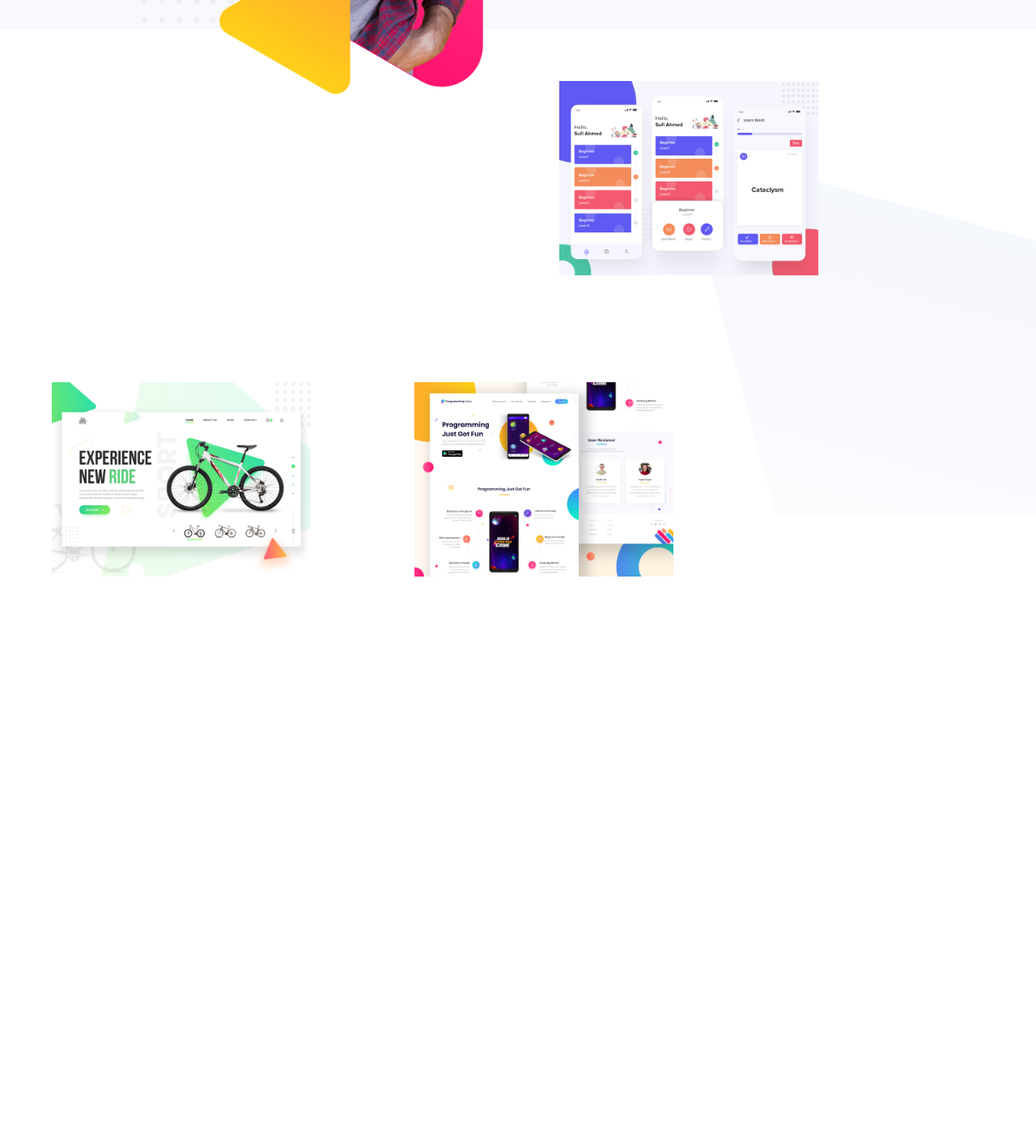
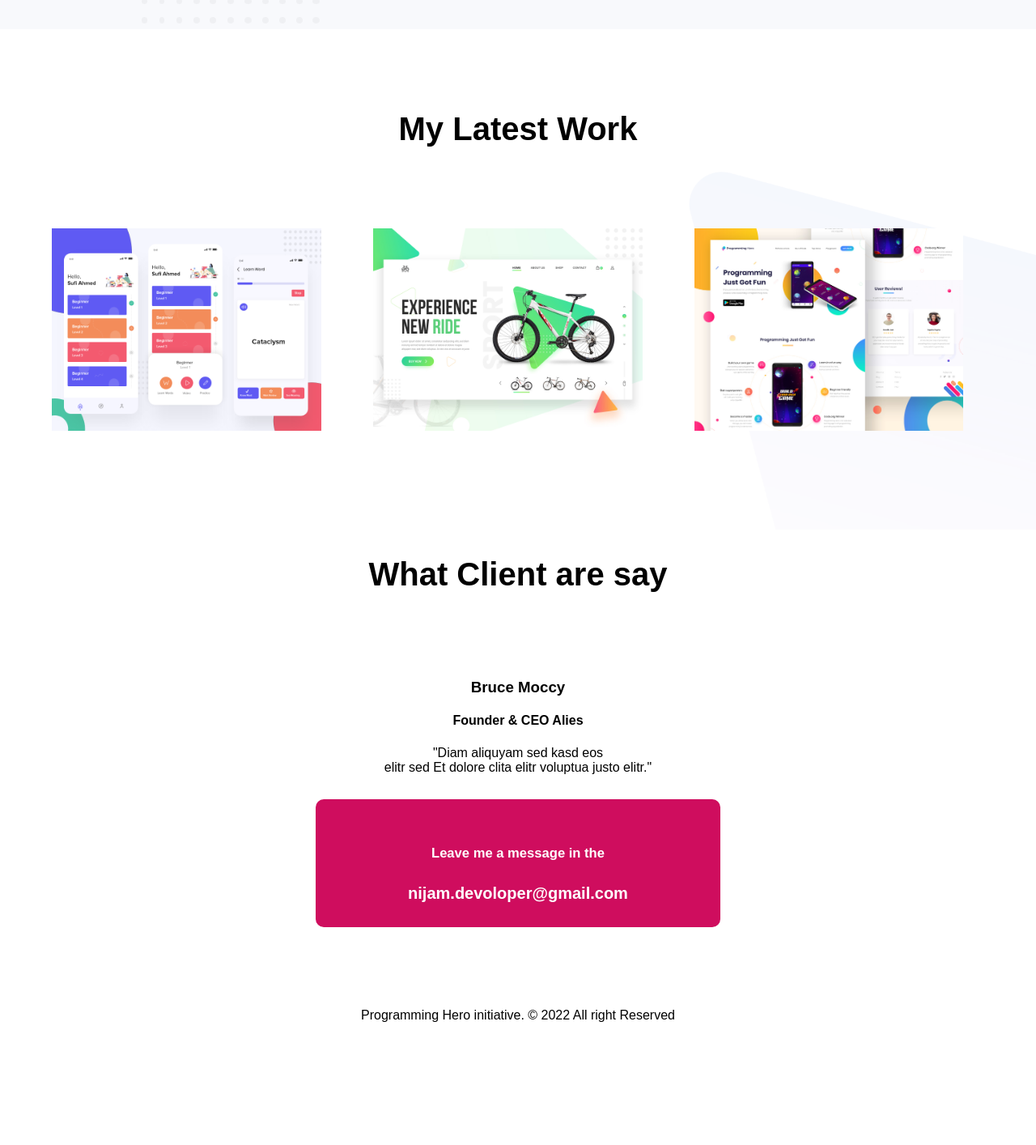
Before and after one commit to nijamhero/Second-project, a plain HTML site: page index.html in a window 1280 px wide. Shown: the part 1164-2578 px from the top of the page at 81% size. Before the commit the page ends 1944 px from the top, so only its background shows below. Drawn offline with Linux system fonts and the light colour scheme.

Commit message:
all post clear

```diff
--- a/index.html
+++ b/index.html
@@ -10,7 +10,7 @@
 </head>
 <body>
     <section class="header-area">
-        <div class="half-width">
+        <div class="half-width single">
             <h1>Hello I'm</h1>
             <h1><span class="name-hlight">Jack Smith</span></h1>
             <p>you might sow me jumping climbing building, and stopping trains.
@@ -18,7 +18,7 @@
             </p>
             <a class="link-button" href="#">HIRE ME</a>
         </div>
-        <div class="half-width">
+        <div class="half-width single-1">
             <img src="images/nijam.png">
         </div>
     </section>
@@ -26,7 +26,7 @@
         <div class="half-width">
             <img src="images/nijam_dream.png">
         </div>
-        <div class="half-width">
+        <div class="half-width single single-1">
             <h1>Bigraphy</h1>
             <p>Amet consetetur stet aliquyam sit
             voluptua et lorem, voluptua et erat at
@@ -40,7 +40,10 @@
             onsetetur eos et et et.</p>
         </div>
     </section>
-    <section class="latest-work-area">
+    <br>
+    <section class="latest-area">
+        <div class="work-area">
+            <h1>My Latest Work</h1>
             <div class="mid-width">
                 <img src="images/latest-work/work-1.png" >
             </div>
@@ -51,6 +54,19 @@
                 <img src="images/latest-work/work-3.jpg" >
             </div>
 
+        </div>
+    </section>
+    <section class="footer-area">
+        <h1>What Client are say</h1><br><br><br>
+        <h3>Bruce Moccy</h3>
+        <h4>Founder & CEO Alies</h4>
+        <p>"Diam aliquyam sed kasd eos <br>elitr sed
+         Et dolore clita elitr voluptua justo elitr."</p>
+         <div class="footer-mail">
+            <h5>Leave me a message in the</h5>
+            <a  href="https://mail.google.com/mail/u/0/?tab=rm&ogbl#inbox"><b>nijam.devoloper@gmail.com</b></a>
+         </div>
+         <article>Programming Hero initiative. &copy; 2022 All right Reserved</article>
     </section>
 </body>
 </html>
--- a/style.css
+++ b/style.css
@@ -3,6 +3,9 @@ body{
     padding: 0;
     font-family: sans-serif;
     box-sizing: border-box;
+}
+h1{
+    font-size: 40px;
 }
 .half-width{
     width: 40%;
@@ -10,8 +13,17 @@ body{
     padding: 2%;
     float: left;
 }
+.single{
+    width: 500px;
+    padding: 150px 0px 150px 90px;
+
+}
+.single-1{
+    margin-left: 0px;
+    text-align: justify;
+}
 .half-width img{
-    width: 100%;
+    width: 80%;
 }
 section{
     height: 600px;
@@ -37,17 +49,48 @@ section{
 .biography-area{
     background-image: url("images/biography-bg.png");
 }
-.latest-work-area{
+.latest-area{
     background-image: url("images/latest-work-bg.png");
     background-repeat: no-repeat;
     background-size: cover;
 }
 .mid-width{
-    width: 25%;
+    width: 26%;
+    margin-left: 5%;
     float: left;
-    margin: 5%;
 }
-.mid-width img{
+
+img{
     width: 100%;
+}
+.work-area{
+    padding-top: 50px;
+}
+.work-area h1{
+    text-align: center;
+    margin-bottom: 100px;
+}
+.footer-area{
+    width: 600px;
+    margin: 20px auto;
+    text-align: center;
+}
+.footer-mail{
+    background-color: rgb(207, 13, 94);
+    color: #fff;
+    width: 400px;
+    margin:30px auto;
+    padding: 30px 50px;
+    font-size: 20px;
+    border-radius: 10px;
 
 }
+.footer-mail a{
+    text-decoration: none;
+    color: #fff;
+    padding-bottom: 300px;
+
+}
+.footer-area article{
+    margin-top: 100px;
+}
```
Lines whose indentation alone changed are shown as unchanged.
